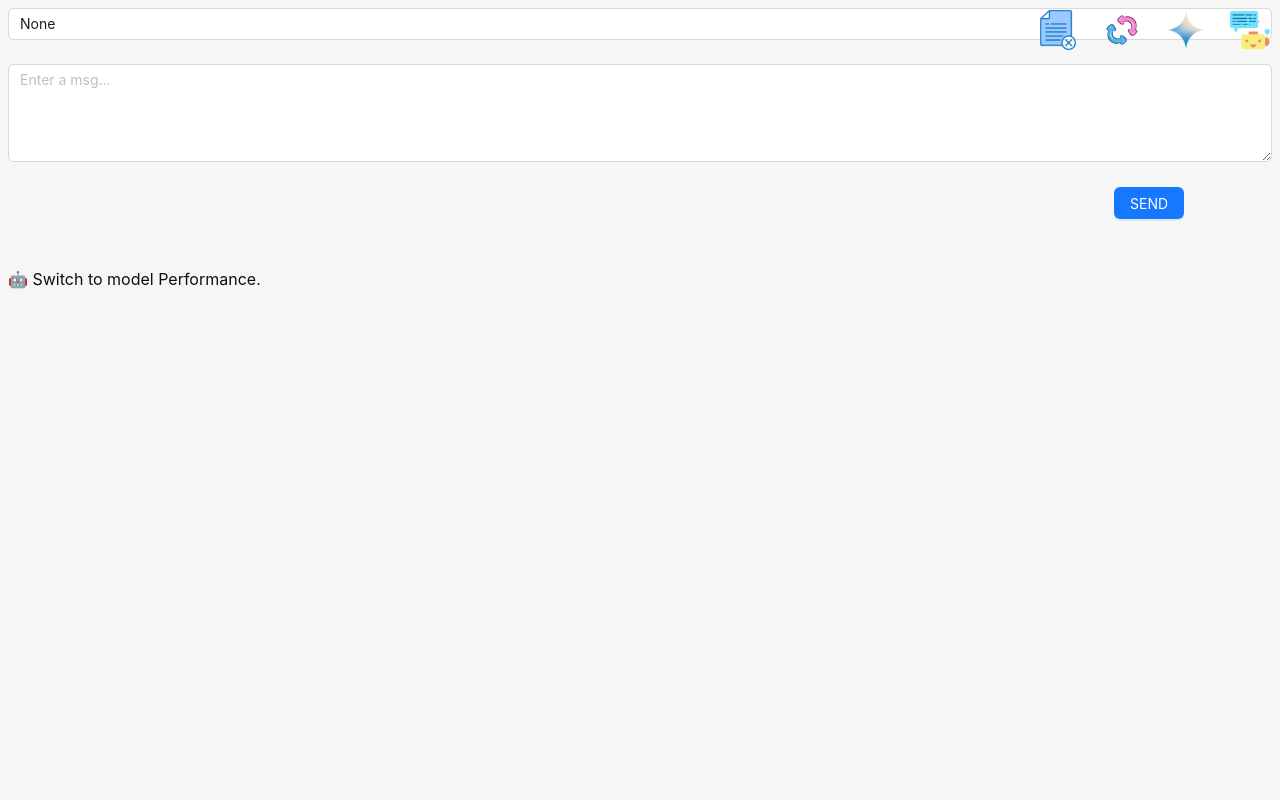
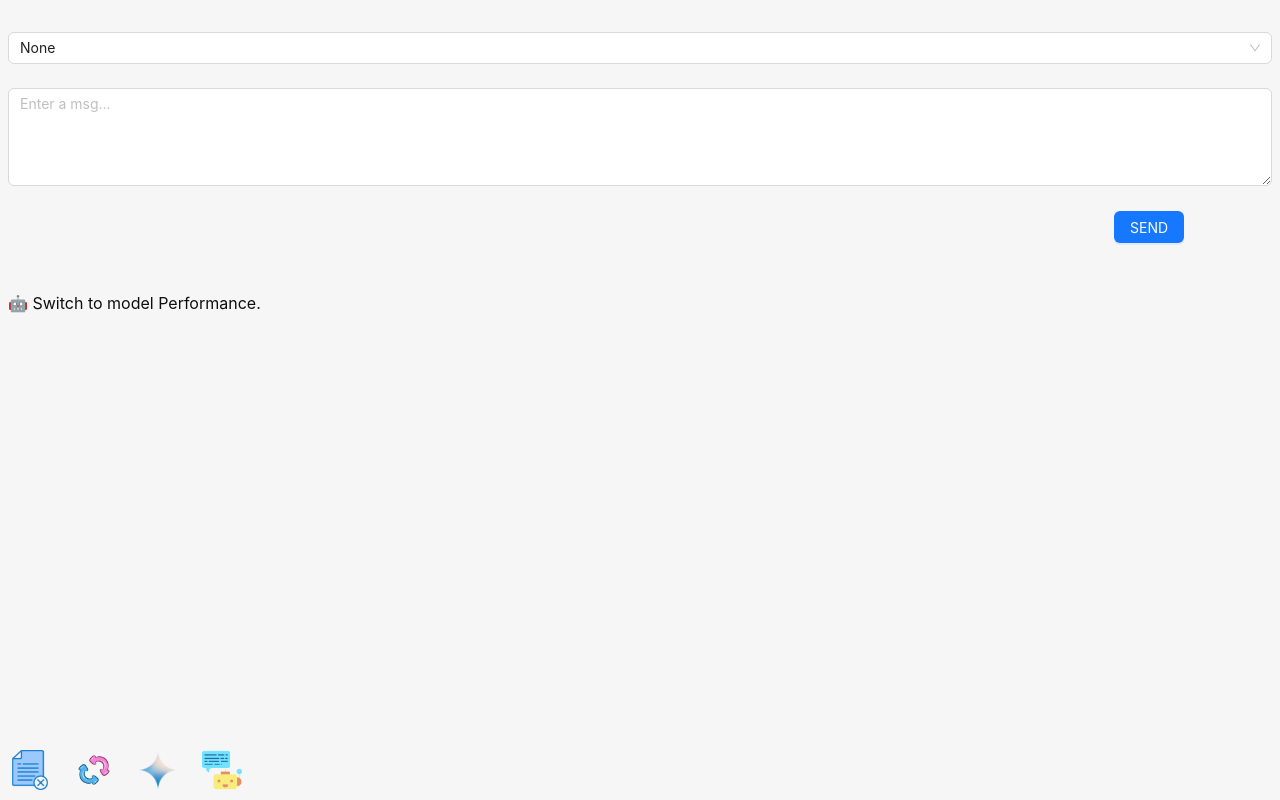
Before and after one commit to go-numb/TalkWithRustGPT, a React (Vite) app: page / in a window 1280 px wide. Built offline with nearby package versions, Linux system fonts and the light colour scheme.

Commit message:
出力の微調整

```diff
--- a/index.html
+++ b/index.html
@@ -1,14 +1,18 @@
 <!doctype html>
-<html lang="en">
+<html lang="ja">
+
 <head>
   <meta charset="UTF-8" />
-    <link rel="icon" type="image/svg+xml" href="/vite.svg" />
+  <link rel="icon" type="image/x-icon" href="/icon.ico" />
   <meta name="viewport" content="width=device-width, initial-scale=1.0" />
-    <title>Tauri + React + Typescript</title>
+  <link rel="stylesheet" href="github-markdown-light.css">
+
+  <title>Talk With Rust GPT</title>
 </head>
 
 <body>
   <div id="root"></div>
   <script type="module" src="/src/main.tsx"></script>
 </body>
+
 </html>
--- a/src/App.css
+++ b/src/App.css
@@ -107,6 +107,15 @@ button {
   padding: 10px;
 }
 
+.fixed-left-bottom {
+  position: fixed;
+  left: 0;
+  bottom: 0;
+  background: rgba(255, 255, 255, 0);
+  z-index: 1000;
+  padding: 10px;
+}
+
 .line_wrap {
   display: flex;
   justify-content: left;
--- a/src/App.tsx
+++ b/src/App.tsx
@@ -29,7 +29,7 @@
 import { useEffect, useRef, useState } from "react";
 import { invoke } from "@tauri-apps/api/core";
 import "./App.css";
-import { Flex, Space, Row, Col, Button, Select, Image, Form, Input } from "antd";
+import { Flex, Space, Row, Col, Button, Select, Image, Form, Input, Typography } from "antd";
 const { TextArea } = Input;
 
 import { prompts_list } from "./components/prompts";
@@ -53,7 +53,7 @@ interface ResponseImage {
   url: string;
 }
 
-function App() {
+export const App = () => {
   const [form] = Form.useForm();
   const [resultImageUrl, setResultImageUrl] = useState<string | null>(null);
   const [imageUrl, setImageUrl] = useState<string | null>(null);
@@ -395,7 +395,7 @@ function App() {
     <Flex gap="large" vertical>
       <DrugComponent onFileDrop={onDrop} />
       {/* 上部固定 */}
-      <Flex className="fixed-top" gap="large" justify="end" align="center" vertical={false} >
+      <Flex className="fixed-left-bottom" gap="large" justify="end" align="center" vertical={false} >
         <Image
           height={40}
           src="/delete.png"
@@ -434,6 +434,7 @@ function App() {
         />
       </Flex>
 
+      <Typography style={{ lineHeight: "1.75" }}>
         <Flex wrap vertical={false} gap="large" justify="center">
           {/* 質問内容の表示 */}
           {query && (
@@ -464,6 +465,7 @@ function App() {
             <ImageComponent images={[resultImageUrl]} size={1024} />
           )}
         </Flex>
+      </Typography>
 
       <Flex gap="large" justify="space-between">
         {/* 用途による文面を自動挿入 */}
@@ -536,6 +538,4 @@ function App() {
 
     </Flex>
   );
-}
-
-export default App;
+};
--- a/src/main.tsx
+++ b/src/main.tsx
@@ -1,6 +1,6 @@
 import React from "react";
 import ReactDOM from "react-dom/client";
-import App from "./App";
+import { App } from "./App";
 
 ReactDOM.createRoot(document.getElementById("root") as HTMLElement).render(
   <React.StrictMode>
```
Also changed, not shown: src-tauri/tauri.conf.json (+6 -4 lines). Lines whose indentation alone changed are shown as unchanged.
